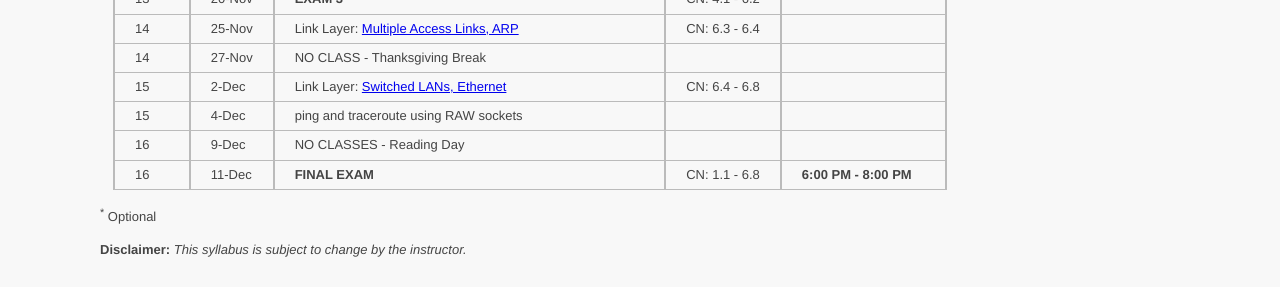
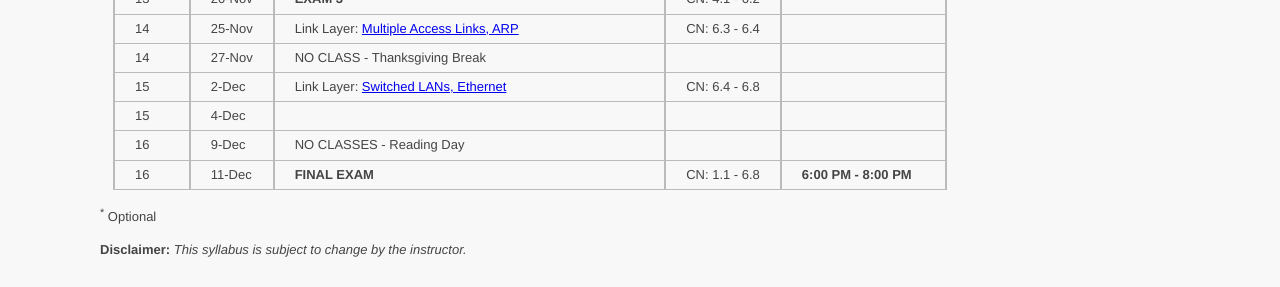
Before and after one commit to ycpcs/cs330-fall2025, a Jekyll site: the page built from schedule/index.md, in a window 1280 px wide. Shown: the part 917-1204 px from the top of the page. Built offline with Jekyll 4.4.1, drawn with Linux system fonts in a browser that asks for light colours.

Commit message:
update format

```diff
--- a/schedule/index.md
+++ b/schedule/index.md
@@ -39,7 +39,7 @@ CN: [Computer Networking: A Top-Down Approach](https://www.pearson.com/us/higher
 | 14   | 25-Nov | Link Layer: [Multiple Access Links, ARP](slides/chapter_6.pdf)                                                    | CN: 6.3 - 6.4 |                                                        |
 | 14   | 27-Nov | NO CLASS - Thanksgiving Break                                                                                     |               |                                                        |
 | 15   | 2-Dec  | Link Layer: [Switched LANs, Ethernet](slides/chapter_6.pdf)                                                       | CN: 6.4 - 6.8 |                                                        |
-| 15   | 4-Dec  | ping and traceroute using RAW sockets                                                                             |               |                                                        |
+| 15   | 4-Dec  |                                                                                                                   |               |                                                        |
 | 16   | 9-Dec  | NO CLASSES - Reading Day                                                                                          |               |                                                        |
 | 16   | 11-Dec | **FINAL EXAM**                                                                                                    | CN: 1.1 - 6.8 | **6:00 PM - 8:00 PM**                                  |
 
```
